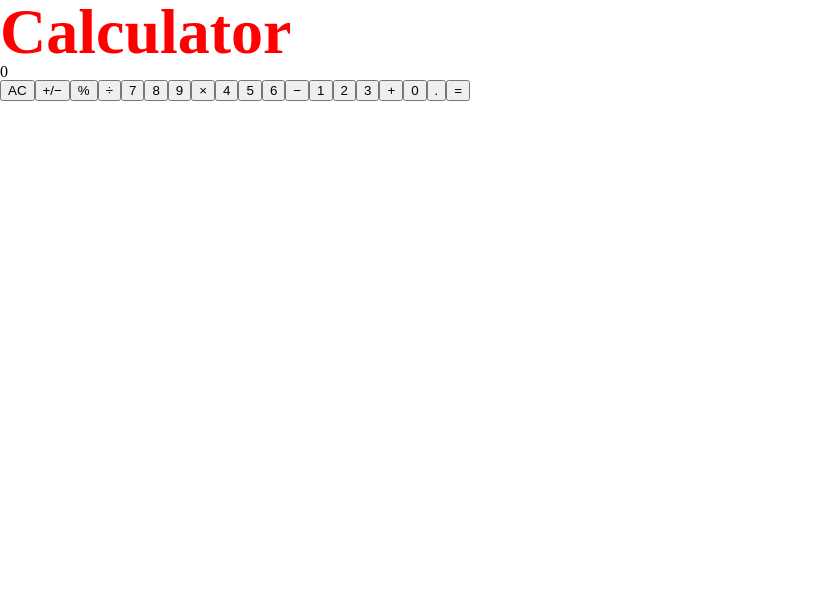
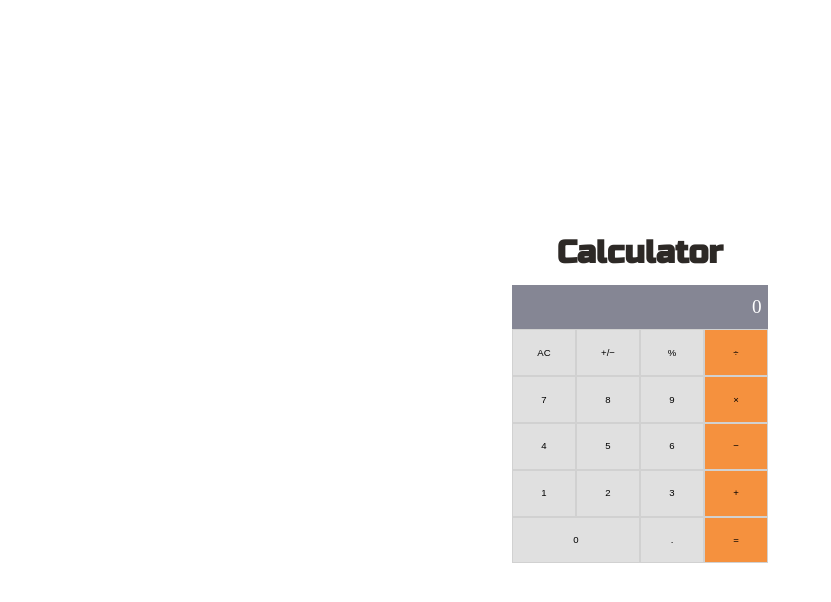
Before and after one commit to jevazquezb/Math_magicians, a React (Create React App) app: page / in a window 1280 px wide. Shown: the top 602 px of the page, without its empty margins (0-831 px from the left). Built offline with nearby package versions, Linux system fonts and the light colour scheme.

Commit message:
Add styling to calculator in index.css

```diff
--- a/src/styles/index.css
+++ b/src/styles/index.css
@@ -1,5 +1,62 @@
+@import url('https://fonts.googleapis.com/css2?family=Russo+One&display=swap');
+
+body {
+  display: flex;
+  justify-content: center;
+  align-items: center;
+  height: 100vh;
+}
+
+#root {
+  width: 20%;
+}
+
 .title {
-    color: red;
-    font-weight: bold;
-    font-size: 4rem;
+  font-family: 'Russo One', sans-serif;;
+  color: #2D2926FF;
+  font-weight: bold;
+  font-size: 2rem;
+  text-align: center;
+  margin-bottom: 1rem;
 }
+
+.calc-disp {
+  background-color: #858694;
+  color: #fff;
+  font-size: 1.2rem;
+  line-height: 2rem;
+  text-align: right;
+  padding: 0.4rem;
+}
+
+.btn-cont {
+  display: grid;
+  grid-template-columns: repeat(4, 1fr);
+}
+
+.btn {
+  background-color: #e0e0e0;
+  appearance: none;
+  border: 1px solid #d1d1d1;
+  outline: none;
+  font-size: 0.6rem;
+  line-height: 2rem;
+  padding: 0.4rem;
+  cursor: pointer;
+}
+
+.btn:hover {
+  background-color: #f3f3f3;
+}
+
+.op {
+  background-color: #f5913e;
+}
+
+.op:hover {
+  background-color: #ffb980;
+}
+
+.zero {
+  grid-column: 1/3;
+}
```
